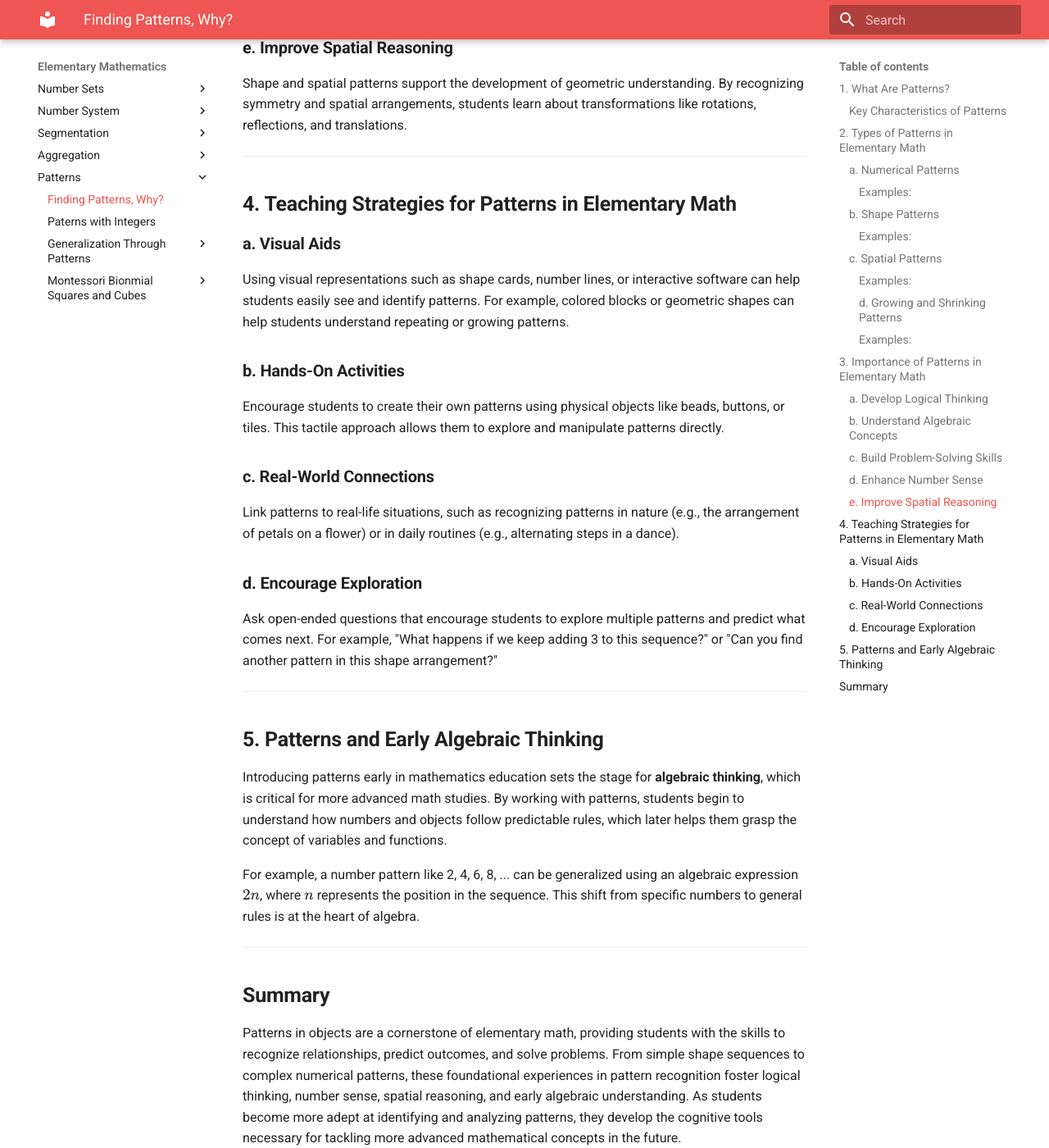
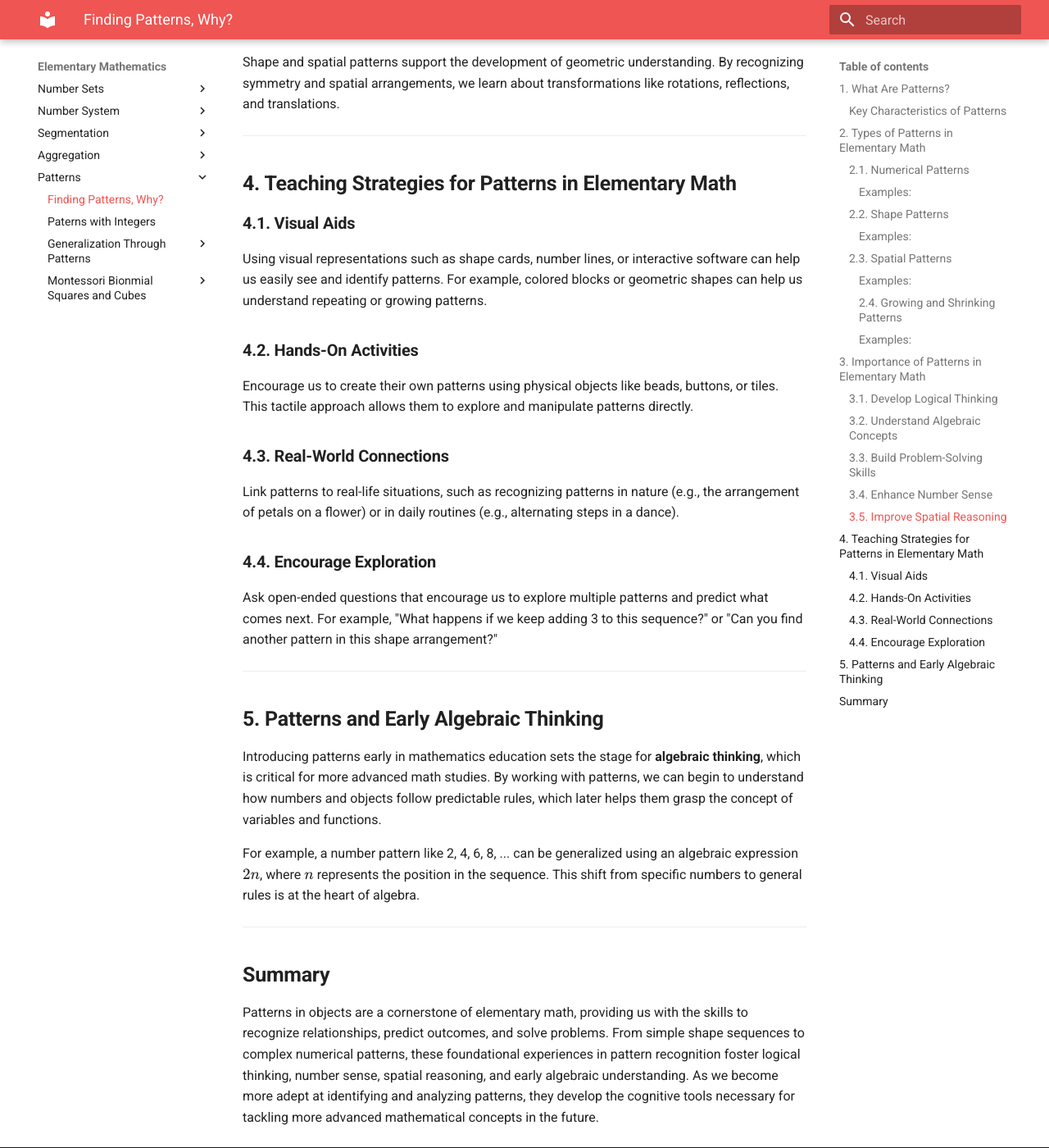
Before and after one commit to baseonballs/mpower-sitedocs, an MkDocs documentation site: the page built from site-docs/mathematics/elem/patterns/why-find-patterns.md, in a window 1280 px wide and 1400 px high, scrolled down 2984 px. Shown: the whole window at 82% size. Built offline with MkDocs 1.6.1 and Material for MkDocs 9.7.7, drawn with Linux system fonts in a browser that asks for light colours; formulas are drawn with MathJax 3; some of the changed text lies outside the part shown.

Commit message:
remove 3rd person from content.

```diff
--- a/site-docs/mathematics/elem/patterns/why-find-patterns.md
+++ b/site-docs/mathematics/elem/patterns/why-find-patterns.md
@@ -1,48 +1,48 @@
 # **Patterns in Objects: An Elementary Math Exploration**
 
-In elementary mathematics, **patterns** are an essential concept that helps students understand and organize information. Recognizing patterns in objects lays the groundwork for logical thinking, problem-solving, and higher-level math concepts like algebra. Patterns occur in numbers, shapes, sequences, and other mathematical objects, making them a central theme in early math education. Here’s a breakdown of patterns in objects with examples and their importance in elementary math.
+In elementary mathematics, **patterns** are an essential concept that helps us understand and organize information. Recognizing patterns in objects lays the groundwork for logical thinking, problem-solving, and higher-level math concepts like algebra. Patterns occur in numbers, shapes, sequences, and other mathematical objects, making them a central theme in early math education. Here’s a breakdown of patterns in objects with examples and their importance in elementary math.
 
 ---
 
 ## **1. What Are Patterns?**
 
-**Patterns** refer to regular, repeated arrangements of numbers, shapes, or other mathematical objects. They represent a predictable sequence or structure, which students can observe, describe, and continue.
+**Patterns** refer to regular, repeated arrangements of numbers, shapes, or other mathematical objects. They represent a predictable sequence or structure, which we can observe, describe, and continue.
 
 #### **Key Characteristics of Patterns**
 - **Repetition**: A set sequence or arrangement that repeats over and over, such as colors or shapes.
-- **Predictability**: Patterns allow students to predict what comes next based on the established order.
+- **Predictability**: Patterns allow us to predict what comes next based on the established order.
 - **Structure**: Patterns often follow specific rules or relationships, such as alternating shapes or numbers increasing by a fixed amount.
 
 ---
 
 ## **2. Types of Patterns in Elementary Math**
 
-### **a. Numerical Patterns**
+### **2.1. Numerical Patterns**
 
-Numerical patterns involve numbers that follow a specific rule or sequence. These patterns help students recognize relationships between numbers and introduce basic arithmetic concepts like addition, subtraction, multiplication, and division.
+Numerical patterns involve numbers that follow a specific rule or sequence. These patterns help us to recognize relationships between numbers and introduce basic arithmetic concepts like addition, subtraction, multiplication, and division.
 
 #### **Examples**:
 - **Skip Counting**: Counting by a certain number, such as counting by 2s (2, 4, 6, 8, ...) or 5s (5, 10, 15, 20, ...).
 - **Addition Sequences**: Sequences where a fixed number is added to each term (e.g., 1, 3, 5, 7, 9, where 2 is added each time).
 - **Multiplication Tables**: Recognizing the pattern in times tables (e.g., the 3-times table: 3, 6, 9, 12, 15, ...).
 
-### **b. Shape Patterns**
+### **2.2. Shape Patterns**
 
-Shape patterns involve geometric figures and help students explore spatial relationships and symmetry. By arranging shapes in a specific order, students develop an understanding of geometry and recognize the rules that define the pattern.
+Shape patterns involve geometric figures and help us explore spatial relationships and symmetry. By arranging shapes in a specific order, we can develop an understanding of geometry and recognize the rules that define the pattern.
 
 #### **Examples**:
-- **Repeating Shapes**: A sequence of shapes such as circle, square, triangle, circle, square, triangle, ... where students must identify the repeating pattern.
+- **Repeating Shapes**: A sequence of shapes such as circle, square, triangle, circle, square, triangle, ... where we must identify the repeating pattern.
 - **Size and Color**: Alternating between small and large objects or between different colors in a predictable manner (e.g., red square, blue triangle, red square, blue triangle, ...).
 
-### **c. Spatial Patterns**
+### **2.3. Spatial Patterns**
 
-Spatial patterns refer to the arrangement of objects in space, such as tessellations or symmetrical designs. These patterns help students visualize and understand symmetry, transformations, and spatial reasoning.
+Spatial patterns refer to the arrangement of objects in space, such as tessellations or symmetrical designs. These patterns help us visualize and understand symmetry, transformations, and spatial reasoning.
 
 #### **Examples**:
 - **Symmetry**: Finding patterns in objects that have mirror symmetry, such as dividing a butterfly in half and seeing that both sides are identical.
 - **Tiling Patterns**: Tessellating shapes that fit together without gaps or overlaps, such as using squares or triangles to cover a surface.
 
-#### **d. Growing and Shrinking Patterns**
+#### **2.4. Growing and Shrinking Patterns**
 
 These are patterns where objects increase or decrease according to a specific rule. Growing patterns introduce the concept of change and provide a foundation for understanding sequences and algebraic reasoning.
 
@@ -54,44 +54,48 @@
 
 ## **3. Importance of Patterns in Elementary Math**
 
-Patterns are more than just a curiosity; they play a crucial role in building foundational math skills. Recognizing and working with patterns helps students:
+Patterns are more than just a curiosity; they play a crucial role in building foundational math skills. Recognizing and working with patterns helps us:
 
-### **a. Develop Logical Thinking**
-Patterns encourage students to look for relationships and apply rules systematically, fostering logical reasoning. For instance, by identifying that a pattern involves adding 2 to each number, students learn to apply that rule predictably.
+### **3.1. Develop Logical Thinking**
 
-### **b. Understand Algebraic Concepts**
+Patterns encourage us to look for relationships and apply rules systematically, fostering logical reasoning. For instance, by identifying that a pattern involves adding 2 to each number, We learn to apply that rule predictably.
+
+### **3.2. Understand Algebraic Concepts**
+
 Early exposure to patterns lays the groundwork for algebra. For example, recognizing a number pattern like 2, 4, 6, 8, ... introduces the concept of a linear relationship, a key idea in algebra.
 
-### **c. Build Problem-Solving Skills**
-Patterns help students approach complex problems by breaking them down into recognizable, repeating parts. For example, when solving word problems involving patterns, students learn to look for regularities and use them to find solutions.
+### **3.3. Build Problem-Solving Skills**
 
-### **d. Enhance Number Sense**
-By working with number patterns, students gain a stronger understanding of numbers and their relationships. This helps with arithmetic, estimation, and mental math.
+Patterns help us approach complex problems by breaking them down into recognizable, repeating parts. For example, when solving word problems involving patterns, we cna learn to look for regularities and use them to find solutions.
 
-### **e. Improve Spatial Reasoning**
-Shape and spatial patterns support the development of geometric understanding. By recognizing symmetry and spatial arrangements, students learn about transformations like rotations, reflections, and translations.
+### **3.4. Enhance Number Sense**
+
+By working with number patterns, we can gain a stronger understanding of numbers and their relationships. This helps with arithmetic, estimation, and mental math.
+
+### **3.5. Improve Spatial Reasoning**
+Shape and spatial patterns support the development of geometric understanding. By recognizing symmetry and spatial arrangements, we learn about transformations like rotations, reflections, and translations.
 
 ---
 
 ## **4. Teaching Strategies for Patterns in Elementary Math**
 
-### **a. Visual Aids**
-Using visual representations such as shape cards, number lines, or interactive software can help students easily see and identify patterns. For example, colored blocks or geometric shapes can help students understand repeating or growing patterns.
+### **4.1. Visual Aids**
+Using visual representations such as shape cards, number lines, or interactive software can help us easily see and identify patterns. For example, colored blocks or geometric shapes can help us understand repeating or growing patterns.
 
-### **b. Hands-On Activities**
-Encourage students to create their own patterns using physical objects like beads, buttons, or tiles. This tactile approach allows them to explore and manipulate patterns directly.
+### **4.2. Hands-On Activities**
+Encourage us to create their own patterns using physical objects like beads, buttons, or tiles. This tactile approach allows them to explore and manipulate patterns directly.
 
-### **c. Real-World Connections**
+### **4.3. Real-World Connections**
 Link patterns to real-life situations, such as recognizing patterns in nature (e.g., the arrangement of petals on a flower) or in daily routines (e.g., alternating steps in a dance).
 
-### **d. Encourage Exploration**
-Ask open-ended questions that encourage students to explore multiple patterns and predict what comes next. For example, "What happens if we keep adding 3 to this sequence?" or "Can you find another pattern in this shape arrangement?"
+### **4.4. Encourage Exploration**
+Ask open-ended questions that encourage us to explore multiple patterns and predict what comes next. For example, "What happens if we keep adding 3 to this sequence?" or "Can you find another pattern in this shape arrangement?"
 
 ---
 
 ## **5. Patterns and Early Algebraic Thinking**
 
-Introducing patterns early in mathematics education sets the stage for **algebraic thinking**, which is critical for more advanced math studies. By working with patterns, students begin to understand how numbers and objects follow predictable rules, which later helps them grasp the concept of variables and functions.
+Introducing patterns early in mathematics education sets the stage for **algebraic thinking**, which is critical for more advanced math studies. By working with patterns, we can begin to understand how numbers and objects follow predictable rules, which later helps them grasp the concept of variables and functions.
 
 For example, a number pattern like 2, 4, 6, 8, ... can be generalized using an algebraic expression \( 2n \), where \( n \) represents the position in the sequence. This shift from specific numbers to general rules is at the heart of algebra.
 
@@ -99,4 +103,4 @@
 
 ## **Summary**
 
-Patterns in objects are a cornerstone of elementary math, providing students with the skills to recognize relationships, predict outcomes, and solve problems. From simple shape sequences to complex numerical patterns, these foundational experiences in pattern recognition foster logical thinking, number sense, spatial reasoning, and early algebraic understanding. As students become more adept at identifying and analyzing patterns, they develop the cognitive tools necessary for tackling more advanced mathematical concepts in the future.
+Patterns in objects are a cornerstone of elementary math, providing us with the skills to recognize relationships, predict outcomes, and solve problems. From simple shape sequences to complex numerical patterns, these foundational experiences in pattern recognition foster logical thinking, number sense, spatial reasoning, and early algebraic understanding. As we become more adept at identifying and analyzing patterns, they develop the cognitive tools necessary for tackling more advanced mathematical concepts in the future.
```
